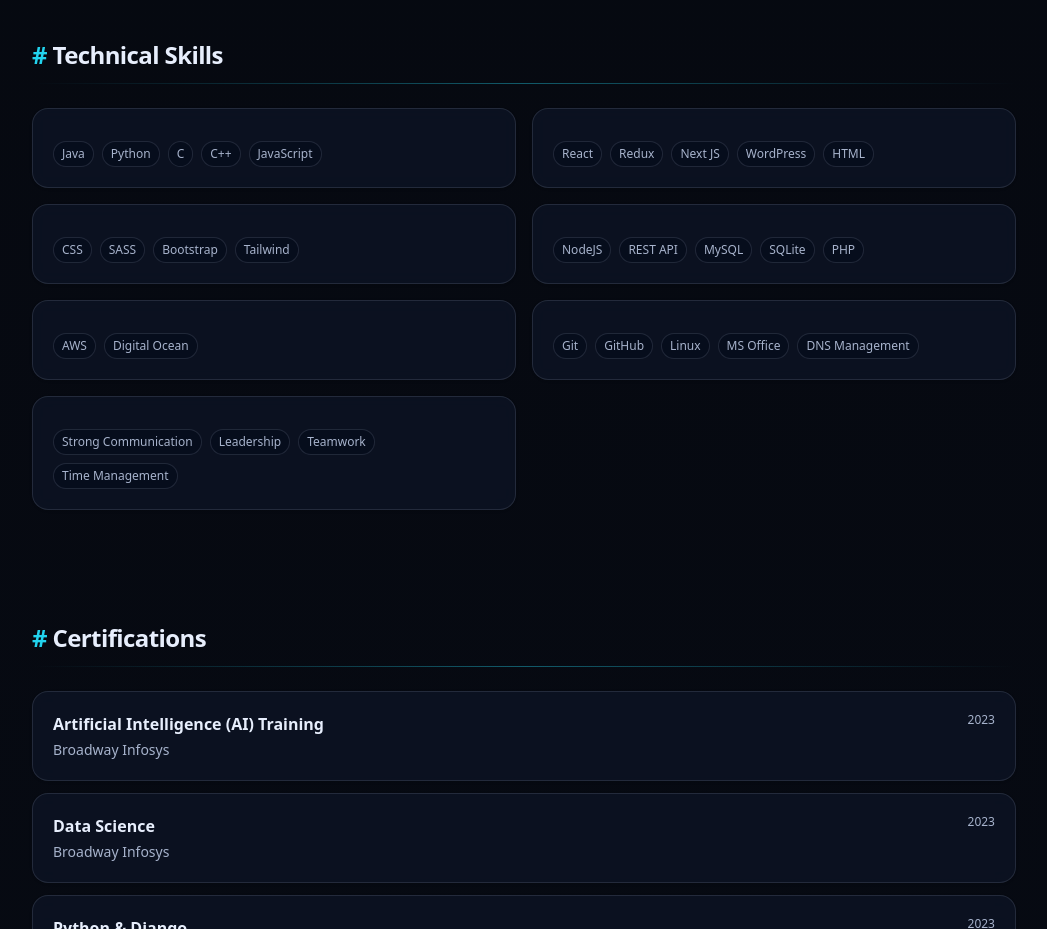
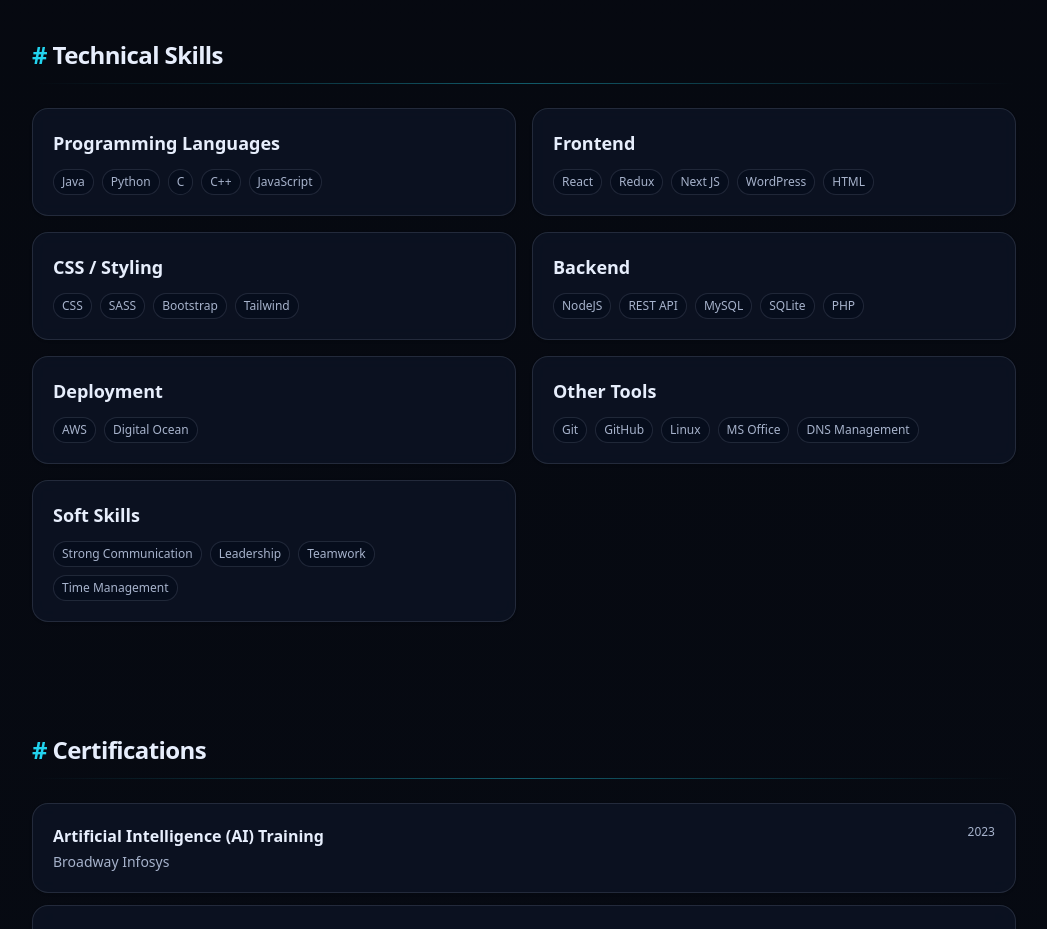
Before and after one commit to rajeshtudu/Portfolio, a React (Vite) app: page / in a window 1280 px wide. Shown: the part 2100-3029 px from the top of the page, without its empty margins (116-1163 px from the left). Built offline with nearby package versions, Linux system fonts and the light colour scheme.

Commit message:
'updated'

```diff
--- a/src/data/content.js
+++ b/src/data/content.js
@@ -42,31 +42,31 @@ export const projects = [
 
 export const skills = [
   {
-    category: "Programming Languages",
+    title: "Programming Languages",
     items: ["Java", "Python", "C", "C++", "JavaScript"],
   },
   {
-    category: "Frontend",
+    title: "Frontend",
     items: ["React", "Redux", "Next JS", "WordPress", "HTML"],
   },
   {
-    category: "CSS / Styling",
+    title: "CSS / Styling",
     items: ["CSS", "SASS", "Bootstrap", "Tailwind"],
   },
   {
-    category: "Backend",
+    title: "Backend",
     items: ["NodeJS", "REST API", "MySQL", "SQLite", "PHP"],
   },
   {
-    category: "Deployment",
+    title: "Deployment",
     items: ["AWS", "Digital Ocean"],
   },
   {
-    category: "Other Tools",
+    title: "Other Tools",
     items: ["Git", "GitHub", "Linux", "MS Office", "DNS Management"],
   },
   {
-    category: "Soft Skills",
+    title: "Soft Skills",
     items: ["Strong Communication", "Leadership", "Teamwork", "Time Management"],
   },
 ];
```
